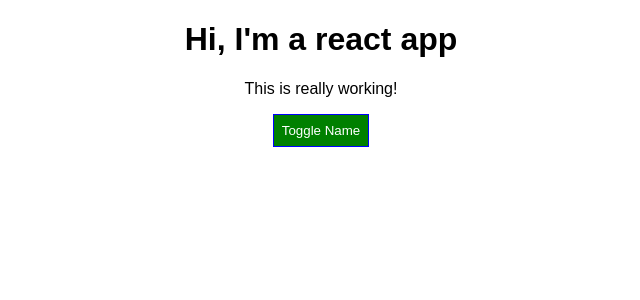
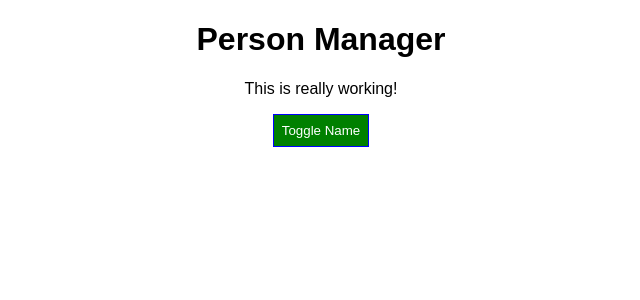
Before and after one commit to tranq90/react, a React app: page / in a window 1280 px wide. Shown: the top 300 px of the page, without its empty margins (319-959 px from the left). Built offline with nearby package versions, Linux system fonts and the light colour scheme.

Commit message:
component creation lifecycle

```diff
--- a/src/components/Cockpit/Cockpit.js
+++ b/src/components/Cockpit/Cockpit.js
@@ -17,7 +17,7 @@
 
     return (
         <div className={classes.Cockpit}>
-            <h1>Hi, I'm a react app</h1>
+            <h1>{props.title}</h1>
             <p className={assignedClasses.join(' ')}>This is really working!</p>
             <button className={btnClass} onClick={props.clicked}>Toggle Name</button>
         </div>
--- a/src/components/Persons/Person/Person.js
+++ b/src/components/Persons/Person/Person.js
@@ -14,6 +14,7 @@
 // `
 
 const person = (props) => {
+    console.log('[Person.js] rendering...]')
     return (
         <div className={classes.Person}>
             <p onClick={props.click}>I'm {props.name} person and I am {props.age} years old!</p>
--- a/src/components/Persons/Persons.js
+++ b/src/components/Persons/Persons.js
@@ -1,7 +1,9 @@
 import React from 'react';
 import Person from './Person/Person'
 
-const persons = (props) => props.persons.map((person, index) => {
+const persons = (props) => {
+    console.log('[Persons.js] rendering...]');
+    return props.persons.map((person, index) => {
         return <Person
             click={() => props.clicked(index)}
             name={person.name}
@@ -9,5 +11,5 @@
             key={person.id}
             changed={(event) => (props.changed(event, person.id))} />
     });
-
+};
 export default persons;
--- a/src/containers/App.js
+++ b/src/containers/App.js
@@ -20,6 +20,11 @@
 // `
 
 class App extends Component {
+  constructor(props){
+    super(props);
+    console.log('[App.js] constructor');
+  }
+
   state = {
     persons: [
       { id: "1", name: "Max", age: 28 },
@@ -28,6 +33,11 @@
     ],
     otherState: 'some other value',
     showPersons: false
+  }
+
+  static getDerivedStateFromProps(props, state){
+    console.log('[App.js] constructor');
+    return state;
   }
 
   // switchNameHandler = (newName) => {
@@ -40,6 +50,14 @@
   //     ]
   //   })
   // }
+
+  componentWillMount() {
+    console.log('[App.js] componentWillMount');
+  }
+
+  componentDidMount() {
+    console.log('[App.js] componentDidMount');
+  }
 
   nameChangedHandler = (event, id) => {
     const personIndex = this.state.persons.findIndex(p => {
@@ -71,6 +89,8 @@
   }
 
   render() {
+    console.log('[App.js] render');
+
     let persons = null;
 
     if (this.state.showPersons) {
@@ -87,6 +107,7 @@
     return (
       <div className={classes.App}>
         <Cockpit
+          title={this.props.appTitle}
           persons={this.state.persons}
           showPersons={this.state.showPersons}
           clicked={this.togglePersonsHandler}
--- a/src/index.js
+++ b/src/index.js
@@ -4,5 +4,5 @@
 import App from './containers/App';
 import registerServiceWorker from './registerServiceWorker';
 
-ReactDOM.render(<App />, document.getElementById('root'));
+ReactDOM.render(<App appTitle="Person Manager" />, document.getElementById('root'));
 registerServiceWorker();
```
Lines whose indentation alone changed are shown as unchanged.
